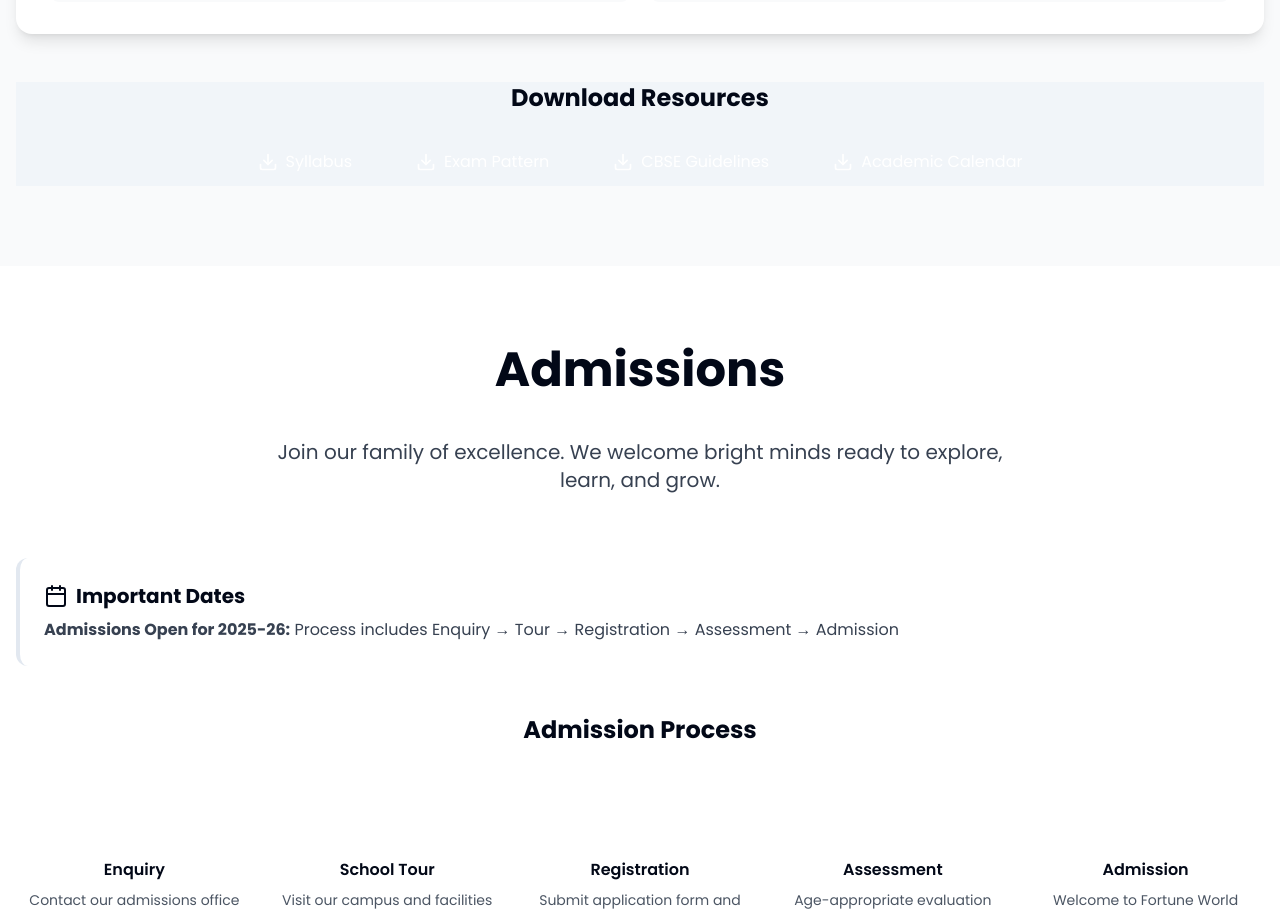
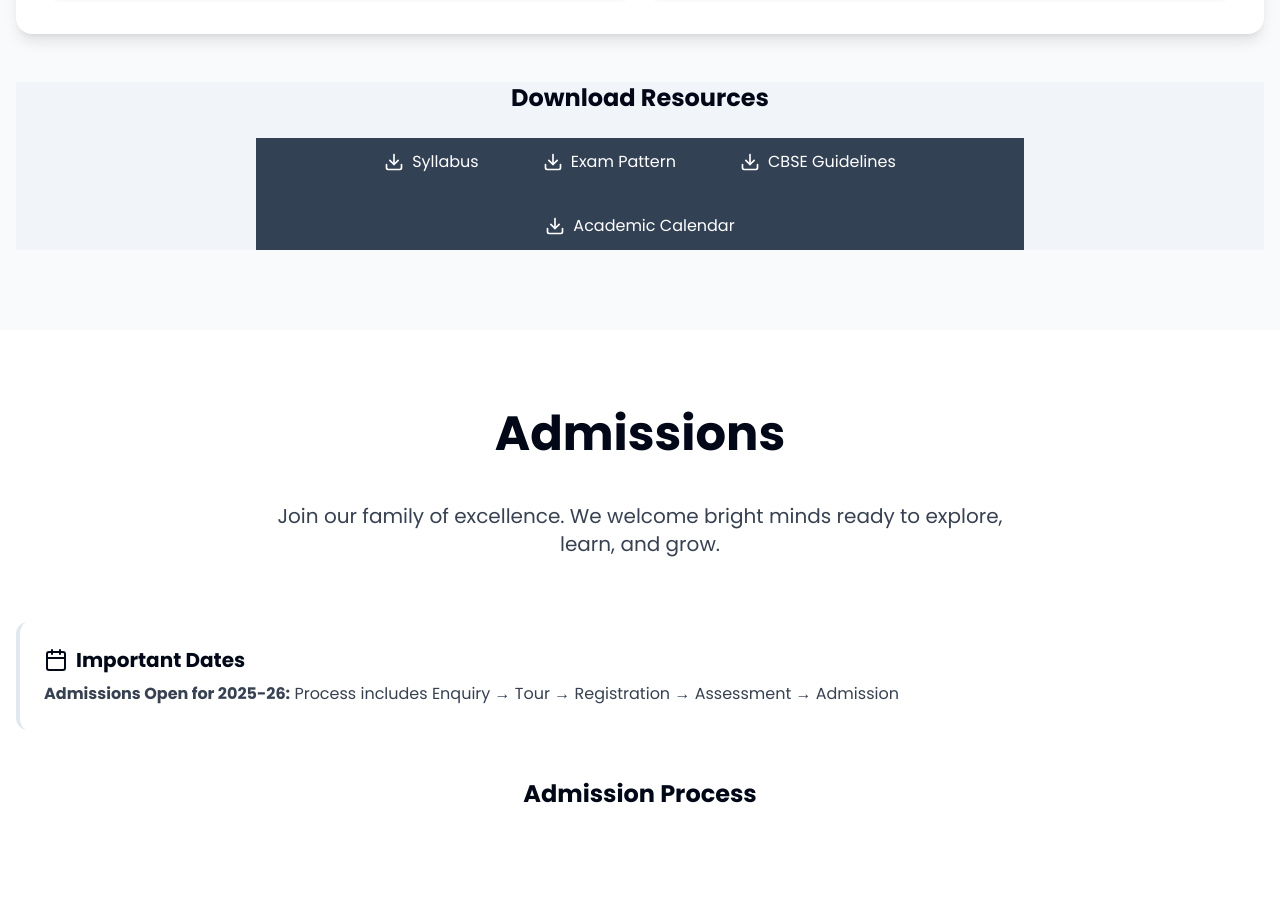
Before and after one commit to atharvmishra2056/test1024, a React (Vite) app: page / in a window 1280 px wide. Shown: the part 2680-3592 px from the top of the page. Built offline with nearby package versions, Linux system fonts and the light colour scheme.

Commit message:
Visual edit in Lovable
Edited UI in Lovable

```diff
--- a/src/components/AcademicsSection.tsx
+++ b/src/components/AcademicsSection.tsx
@@ -57,7 +57,7 @@ const AcademicsSection = () => {
         {/* Download Links */}
         <div className="text-center bg-slate-100">
           <h3 className="text-2xl font-bold text-school-blue mb-6">Download Resources</h3>
-          <div className="flex flex-wrap justify-center gap-4">
+          <div className="flex flex-wrap justify-center gap-4 mx-[240px] px-[10px] py-0 my-0 bg-slate-700 rounded-none">
             {['Syllabus', 'Exam Pattern', 'CBSE Guidelines', 'Academic Calendar'].map((item, index) => <button key={index} className="flex items-center px-6 py-3 bg-school-blue text-white rounded-lg hover:bg-blue-700 transform hover:scale-105 transition-all duration-300">
                 <Download size={20} className="mr-2" />
                 {item}
```
